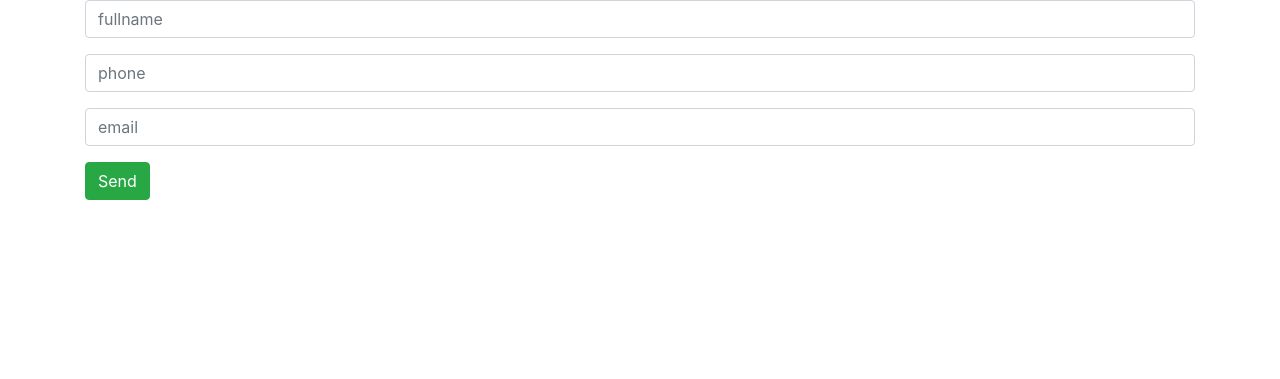
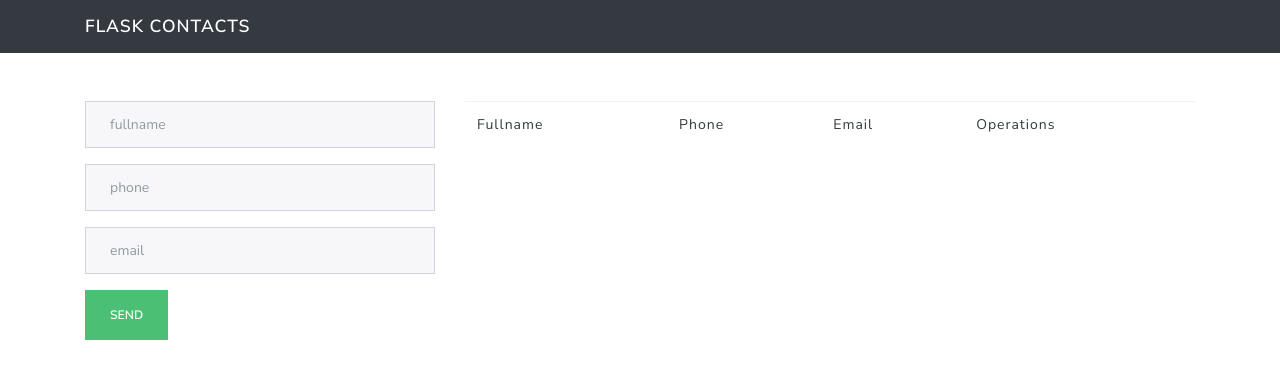
Before and after one commit to DevCesarHdez/flask-contacts, a Flask app: page / in a window 1280 px wide. Shown: the top 379 px of the page. Run offline with Flask 2, Linux system fonts and the light colour scheme; data that the repository does not hold is empty; some libraries are stand-ins or nearby versions.

Commit message:
CRUD LISTO

```diff
--- a/App.py
+++ b/App.py
@@ -7,15 +7,23 @@ load_dotenv()
 
 
 app = Flask(__name__)
+
+#MySQL connection
 app.config['MYSQL_HOST'] = os.getenv("MYSQL_HOST")
 app.config['MYSQL_USER'] = os.getenv("MYSQL_USER")
 app.config['MYSQL_PASSWORD'] = ''
 app.config['MYSQL_DB'] = os.getenv("MYSQL_DB")
 mysql = MySQL(app)
 
+#settings
+app.secret_key = 'mysecretkey'
+
 @app.route('/')
 def Index():
-    return render_template('form.html')
+    cur = mysql.connection.cursor()
+    cur.execute('SELECT * FROM contacts')
+    data = cur.fetchall()
+    return render_template('form.html', contacts = data)
 
 @app.route('/add_contact', methods=['POST'])
 def add_contact():
@@ -29,13 +37,39 @@ def add_contact():
         flash('contact added successfully')
         return redirect(url_for('Index'))
 
-@app.route('/edit')
-def edit_contact():
-    return "edit contact"
+@app.route('/edit/<id>')
+def get_contact(id):
+    cur = mysql.connection.cursor()
+    cur.execute('SELECT idcontacts, fullname, phone, email FROM contacts WHERE idcontacts = {0}'.format(id))
+    data = cur.fetchall()
+    print(data[0])
+    return render_template('edit-contact.html', contact = data[0])
 
-@app.route('/delete')
-def delete():
-    return "delete contact"
+@app.route('/update/<id>', methods=['POST'])
+def update_contact(id):
+    if request.method == 'POST':
+        fullname = request.form['fullname']
+        phone = request.form['phone']
+        email = request.form['email']
+        cur = mysql.connection.cursor()
+        cur.execute("""
+        UPDATE contacts
+        SET fullname = %s,
+            phone = %s,
+            email = %s
+        WHERE idcontacts = %s
+        """,(fullname, phone, email, id))
+        mysql.connection.commit()
+        flash('contact updated successfully')
+        return redirect(url_for('Index'))
+
+@app.route('/delete/<string:id>')
+def delete(id):
+    cur = mysql.connection.cursor()
+    cur.execute('DELETE FROM contacts WHERE idcontacts = {0}'.format(id))
+    mysql.connection.commit()
+    flash('Contact removed sucessfully')
+    return redirect(url_for('Index'))
 
 @app.errorhandler(404)
 def page_not_found(error):
--- a/templates/form.html
+++ b/templates/form.html
@@ -1,6 +1,7 @@
 {% extends "layout.html" %}
 
 {%block content%}
+<div class="col-12 col-md-4">
   <form class="" action="/add_contact" method="post">
     <div class="form-group">
       <input type="text" class="form-control" name="fullname" placeholder="fullname" required >
@@ -13,4 +14,30 @@
     </div>
     <button type="submit" class="btn btn-success">Send</button>
   </form>
+</div>
+<div class="col-12 col-md-8">
+  <table class="table table-hover table-sm">
+    <thead class="bg-white text-dark">
+      <tr>
+        <td scope="col">Fullname</td>
+        <td scope="col">Phone</td>
+        <td scope="col">Email</td>
+        <td scope="col">Operations</td>
+      </tr>
+    </thead>
+    <tbody>
+      {% for contact in contacts %}
+      <tr>
+        <td>{{contact.1}}</td>
+        <td>{{contact.2}}</td>
+        <td>{{contact.3}}</td>
+        <td>
+          <a href="/edit/{{contact.0}}" class="btn btn-info btn-sm" data-toggle="tooltip" data-placement="top" title="Edit"><i class="fas fa-pen"></i></a>
+          <a href="/delete/{{contact.0}}" class="btn btn-danger btn-sm" data-toggle="tooltip" data-placement="top" title="Delete"><i class="fas fa-trash-alt"></i></a>
+        </td>
+      </tr>
+      {% endfor %}
+    </tbody>
+  </table>
+</div>
 {%endblock%}
--- a/templates/layout.html
+++ b/templates/layout.html
@@ -1,12 +1,15 @@
 <!doctype html>
-<html lang="en">
+<html lang="es">
   <head>
     <!-- Required meta tags -->
     <meta charset="utf-8">
     <meta name="viewport" content="width=device-width, initial-scale=1, shrink-to-fit=no">
 
     <!-- Bootstrap CSS -->
-    <link rel="stylesheet" href="https://stackpath.bootstrapcdn.com/bootstrap/4.5.2/css/bootstrap.min.css" integrity="sha384-JcKb8q3iqJ61gNV9KGb8thSsNjpSL0n8PARn9HuZOnIxN0hoP+VmmDGMN5t9UJ0Z" crossorigin="anonymous">
+    <link rel="stylesheet" href="https://bootswatch.com/4/lux/bootstrap.min.css">
+
+    <!--Font Awesome-->
+    <link rel="stylesheet" href="https://cdnjs.cloudflare.com/ajax/libs/font-awesome/5.14.0/css/all.min.css">
 
     <link rel="stylesheet" href="{{url_for('static', filename='css/style.css')}}">
 
@@ -14,9 +17,30 @@
   </head>
   <body>
 
-    <div class="container">
+    <nav class="navbar navbar-expand-lg navbar-dark bg-dark py-2">
+      <div class="container">
+        <a class="navbar-brand" href="/">Flask Contacts</a>
+      </div>
+    </nav>
+
+    {% with messages = get_flashed_messages() %}
+    {% if messages %}
+      {% for message in messages%}
+      <div class="alert alert-success alert-dismissible fade show" role="alert">
+        <strong>{{messages}}</strong>
+        <button type="button" class="close" data-dismiss="alert" aria-label="Close">
+          <span aria-hidden="true">&times;</span>
+        </button>
+      </div>
+      {% endfor %}
+    {% endif %}
+    {% endwith %}
+
+    <div class="container mt-5">
+      <div class="row">
       {%block content%}
       {%endblock%}
+      </div>
     </div>
 
     <!-- Optional JavaScript -->
```
Also changed, not shown: templates/edit-contact.html (added, +20 -0 lines). Lines whose indentation alone changed are shown as unchanged.
